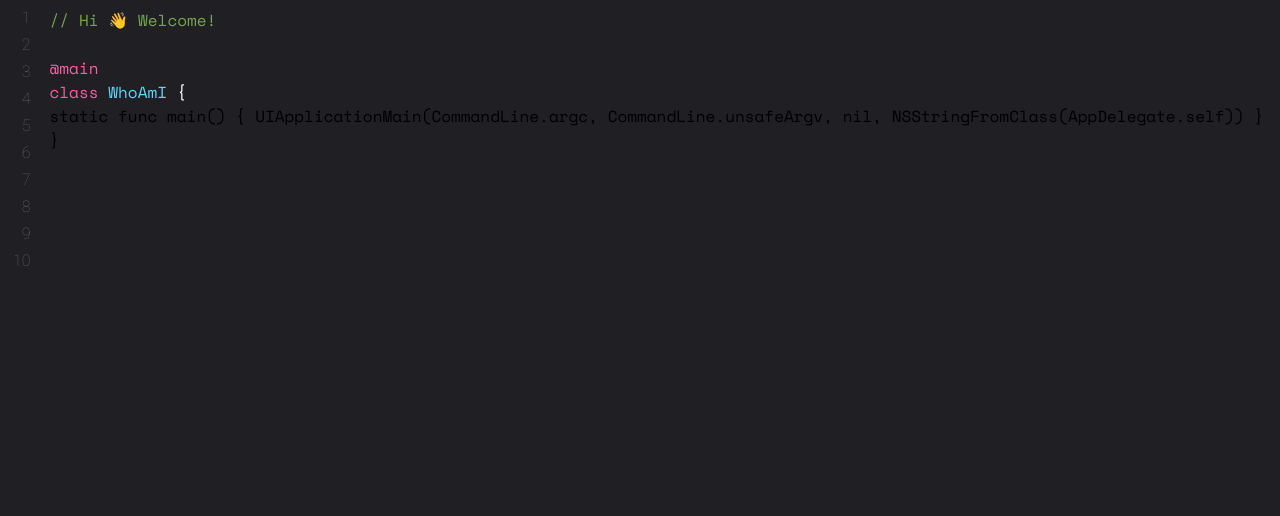
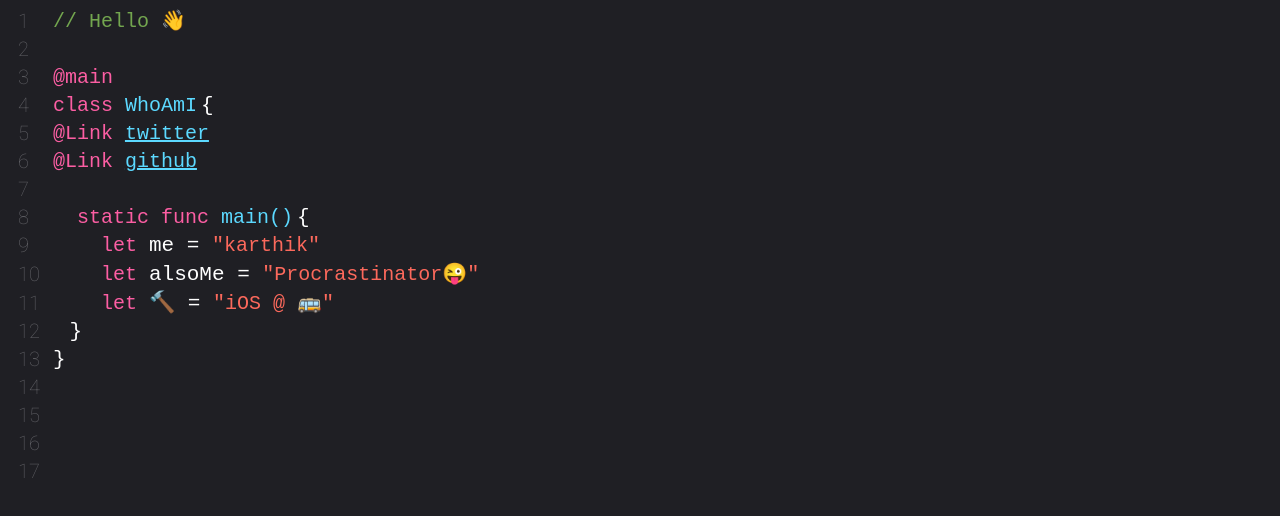
Before and after one commit to kaar3k/kaar3k.github.io, a plain HTML site: page index.html in a window 1280 px wide. Drawn offline with nearby package versions, Linux system fonts and the light colour scheme.

Commit message:
v1.0 Done 😜

```diff
--- a/index.html
+++ b/index.html
@@ -3,41 +3,92 @@
 	<title>Kar..Profile.swift</title>
   	<link rel="stylesheet" href="style.css">
  	<link rel="preconnect" href="https://fonts.gstatic.com">
-	 <link href="https://fonts.googleapis.com/css2?family=Roboto:wght@100&family=Space+Mono&display=swap" rel="stylesheet">
+	 <link href="https://fonts.googleapis.com/css2?family=Roboto:wght@100&Source+Code+Pro:wght@200&display=swap" rel="stylesheet">
   	<script src="script.js"></script>
 </head>
 <body class="outer-box">
 	<table>
 		<tr>
-			<td><div id="line-number">
-				<ul >
-					<li>1</li>
-					<li>2</li>
-					<li>3</li>
-					<li>4</li>
-					<li>5</li>
-					<li>6</li>
-					<li>7</li>
-					<li>8</li>
-					<li>9</li>
-					<li>10</li>
-				</ul>
-			</div>
-		</td>
-		<td class="top code-font">
-			<p class="comment"> //  Hi 👋 Welcome! </p>
-			<br/>
-			<p>
-			<word class="keyword"> @main </word>
-			 <br/>
-				<word class="keyword">class </word>  <word class="variable">WhoAmI </word>  <word class="braces">{ </word> <br/>
-					static func main() {
-						UIApplicationMain(CommandLine.argc, CommandLine.unsafeArgv, nil, NSStringFromClass(AppDelegate.self))
-				}
-			}
-			</p>
-		</td>
+		<td ><lno> 1 </lno></td>
+		<td  class="codepacing"><code class="comment" > //  Hello 👋  </code></td>
 		</tr>
+
+		<tr>
+		<td ><lno> 2 </lno> </td>
+		</tr>
+
+		<tr>
+		<td ><lno> 3 </lno></td>
+		<td class="codepacing"><code class="keyword" > @main </code></td>
+		</tr>
+
+		<tr>
+		<td ><lno> 4 </lno></td>
+		<td class="codepacing"><code class="keyword" > class </code> <code class="variable"> WhoAmI</code> <code class="symbol"> { </code> </td>
+		</tr>
+
+
+		<tr>
+		<td ><lno> 5 </lno></td>
+		<td class="codepacing"><code class="keyword" > @Link </code> <code class="variable"> <a href="http://twitter.com/kaar3k"  target="_blank"> twitter </a></code> </td>
+		</tr>
+
+		<tr>
+		<td ><lno> 6 </lno></td>
+		<td class="codepacing"><code class="keyword" > @Link </code> <code class="variable"> <a href="http://github.com/kaar3k"  target="_blank"> github </a></code> </td>
+		</tr>
+
+		<tr>
+		<td ><lno> 7 </lno></td>
+		</tr>
+
+		<tr>
+		<td ><lno> 8 </lno></td>
+		<td class="codepacing"><code class="keyword" > &nbsp; static func </code> <code class="variable"> main()</code> <code class="symbol"> { </code> </td>
+		</tr>
+
+		<tr>
+		<td ><lno> 9 </lno></td>
+		<td class="codepacing"><code class="keyword" > &nbsp; &nbsp; let </code> <code class="symbol"> me = </code> <code class="stringss"> "karthik" </code> </td>
+		</tr>
+
+		<tr>
+		<td ><lno> 10 </lno></td>
+		<td class="codepacing"><code class="keyword" > &nbsp; &nbsp; let </code> <code class="symbol"> alsoMe = </code> <code class="stringss"> "Procrastinator😜" </code> </td>
+		</tr>
+
+		<tr>
+		<td ><lno> 11 </lno></td>
+		<td class="codepacing"><code class="keyword" > &nbsp; &nbsp; let </code> <code class="symbol"> 🔨 = </code> <code class="stringss"> "iOS @ 🚌" </code> </td>
+		</tr>
+
+		<tr>
+		<td ><lno> 12 </lno></td>
+		<td class="codepacing">&nbsp;<code class="symbol" >  } </code>  </td>
+		</tr>
+
+		<tr>
+		<td ><lno> 13 </lno></td>
+		<td class="codepacing"><code class="symbol" >}</code>  </td>
+		</tr>
+
+
+		<tr>
+		<td ><lno> 14 </lno></td>
+		</tr>
+
+		<tr>
+		<td ><lno> 15 </lno></td>
+		</tr>
+
+		<tr>
+		<td ><lno> 16 </lno></td>
+		</tr>
+
+		<tr>
+		<td ><lno> 17 </lno></td>
+		</tr>
+
 	</table>
 </body>
 </html>
--- a/style.css
+++ b/style.css
@@ -2,35 +2,17 @@ body {
   background-color: rgb(12%,12%,14%);
 }
 
-ul {
-	list-style-type:none;
-    margin: 0; padding: 0px 5px 0px 0px;
-	text-align: right;
+td {
+	vertical-align: center;
+	height: 8px;
 }
 
-li {
-	margin: 0px 0px 8px 0px;
-}
-
-
-p {
-    margin: 0px 0px 0px 10px;
-}
-
-word {
-    margin: 0px 0px 2px 0px;
+.codepacing {
+	padding-left: 10px;
 }
 
 .outer-box {
 	margin: 5px 10px 10px 10px;
-}
-
-td.top {
-	vertical-align: top;
-}
-
-.code-font {
-	font-family: 'Space Mono', monospace;
 }
 
 .comment {
@@ -45,12 +27,28 @@ td.top {
 	color: rgb(99%,37%,64%);
 }
 
-.braces {
+.symbol {
 	color: rgb(100%,100%,100%);
+	font-size: 21px;
 }
 
+.stringss {
+	color: rgb(99%,41%,36%);
+}
 
-#line-number {
+a { color: inherit; }
+
+
+
+lno {
 	color: rgb(38%,38%,40%);
-	font-family: 'Roboto', sans-serif;
+	font-family: 'Roboto';
+	font-size: 20px;
+	padding-left: 5px;
 }
+
+code {
+    margin: 0px 0px 200px 0px;
+	font-family: 'Source Code Pro', monospace;
+	font-size: 20px;
+}
```
